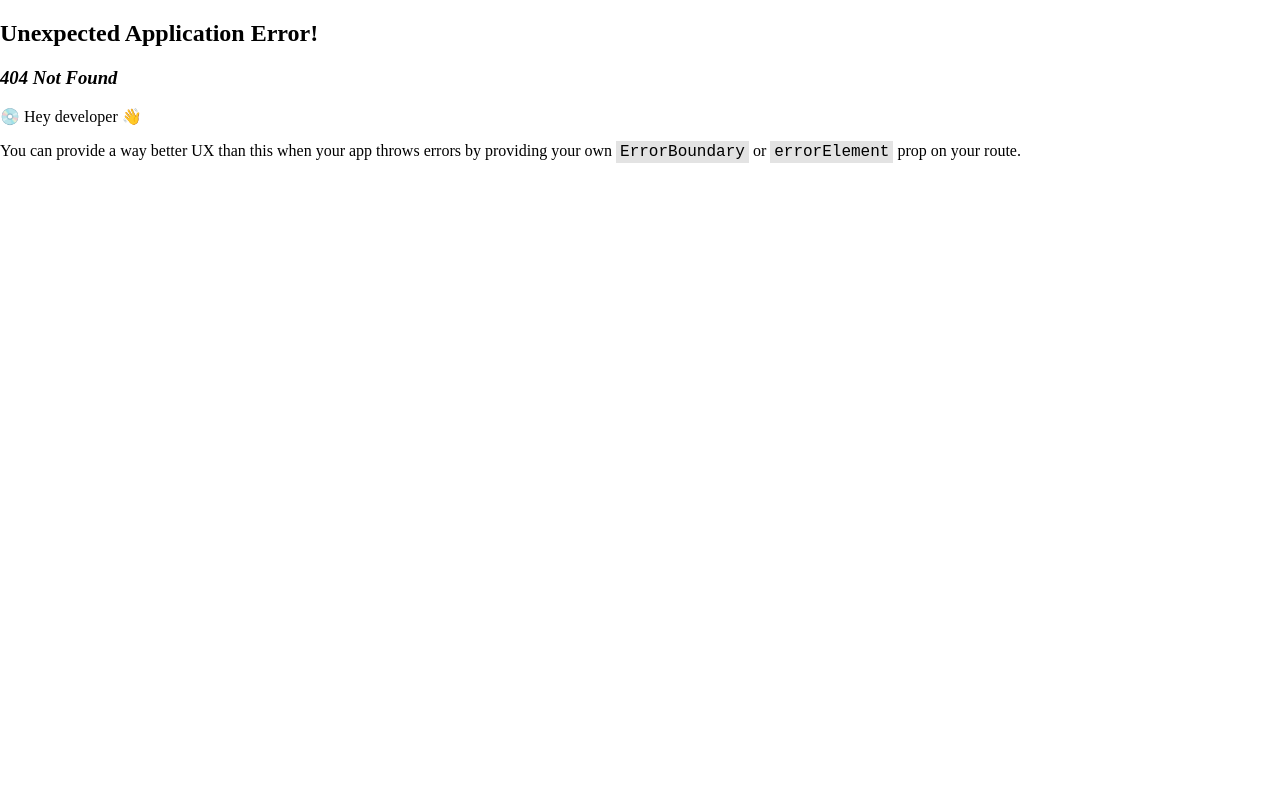
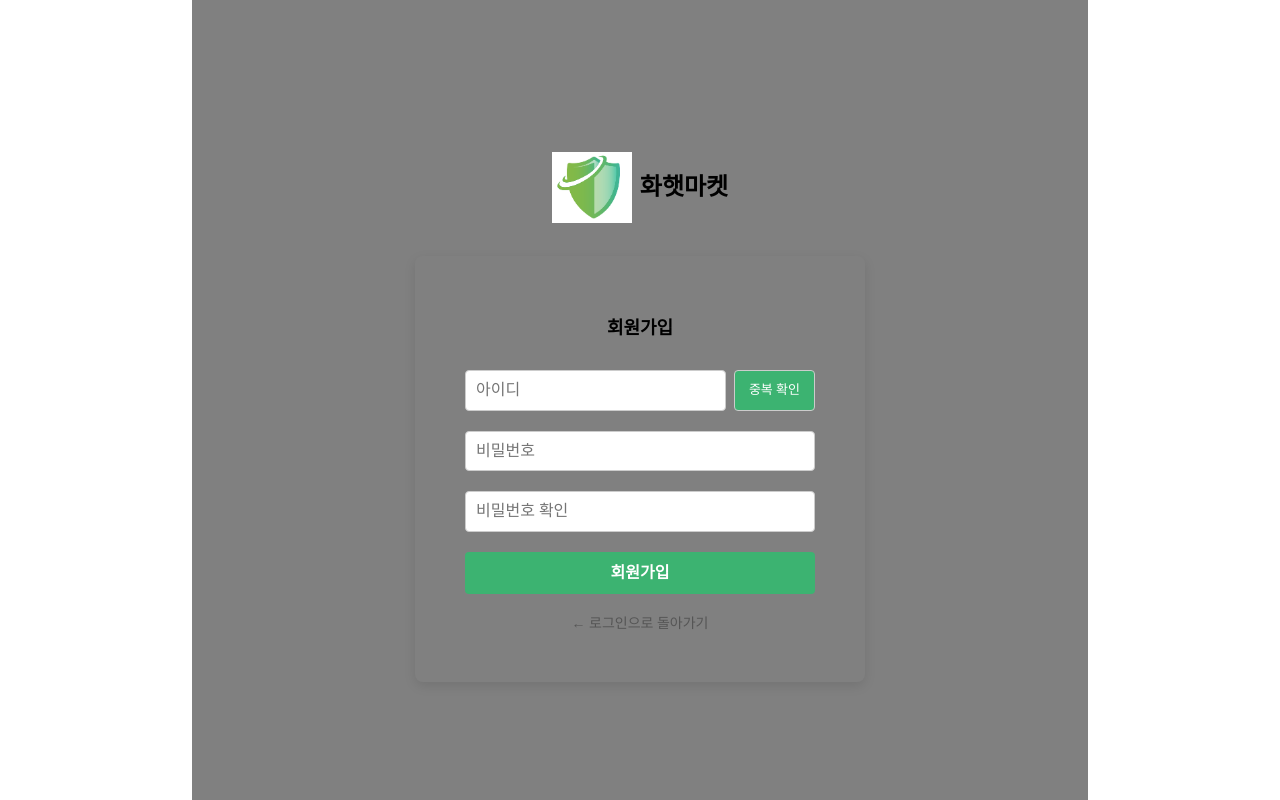
Before and after one commit to tteokbokki-master/WHS_market, a React (Vite) app in the folder client/: page /signup in a window 1280 px wide. Before the commit this address had no page. Built offline with nearby package versions, Linux system fonts and the light colour scheme.

Commit message:
feat: Login/Signup 페이지 구현

```diff
--- a/client/package.json
+++ b/client/package.json
@@ -15,6 +15,7 @@
     "normalize.css": "^8.0.1",
     "react": "^19.0.0",
     "react-dom": "^19.0.0",
+    "react-hook-form": "^7.55.0",
     "react-router-dom": "^6.30.0"
   },
   "devDependencies": {
--- /dev/null
+++ b/client/src/Components/LoginForm/Index.tsx
@@ -0,0 +1,120 @@
+import { useForm } from 'react-hook-form';
+import { Link } from 'react-router-dom';
+import styled from '@emotion/styled';
+
+interface LoginData {
+  username: string;
+  password: string;
+}
+
+export default function LoginForm() {
+  const {
+    register,
+    handleSubmit,
+    formState: { errors },
+  } = useForm<LoginData>();
+
+  const onSubmit = (data: LoginData) => {
+    alert(`로그인 정보: ${JSON.stringify(data)}`);
+  };
+
+  return (
+    <Form onSubmit={handleSubmit(onSubmit)}>
+      <Box>
+        <Text>로그인</Text>
+      </Box>
+      <InputGroup>
+        <Label></Label>
+        <Input placeholder="아이디" type="text" {...register('username', { required: '아이디를 입력해 주세요.' })} />
+        {errors.username && <ErrorText>{errors.username.message}</ErrorText>}
+      </InputGroup>
+
+      <InputGroup>
+        <Label></Label>
+        <Input
+          placeholder="비밀번호"
+          type="password"
+          {...register('password', { required: '비밀번호를 입력해 주세요.' })}
+        />
+        {errors.password && <ErrorText>{errors.password.message}</ErrorText>}
+      </InputGroup>
+
+      <Button type="submit">로그인</Button>
+      <Box>
+        <SignupLink to="/signup">회원가입</SignupLink>
+      </Box>
+    </Form>
+  );
+}
+
+const Form = styled.form`
+  max-width: 350px;
+  margin: 30px auto;
+  display: flex;
+  flex-direction: column;
+  gap: 24px;
+  // background-color: red;
+  padding: 50px;
+  border-radius: 8px;
+  box-shadow: 0 4px 12px rgba(0, 0, 0, 0.1);
+`;
+
+const InputGroup = styled.div`
+  display: flex;
+  flex-direction: column;
+`;
+
+const Label = styled.label`
+  font-size: 14px;
+  margin-bottom: 4px;
+`;
+
+const Input = styled.input`
+  padding: 10px;
+  border: 1px solid #ccc;
+  border-radius: 4px;
+  &:focus {
+    outline: none;
+    border-color: #lightgray;
+  }
+`;
+
+const Button = styled.button`
+  padding: 10px;
+  background-color: #3cb371;
+  color: white;
+  border: none;
+  border-radius: 4px;
+  font-weight: bold;
+  cursor: pointer;
+  transition: background-color 0.3s ease;
+  &:hover {
+    background-color: #66cdaa;
+  }
+`;
+
+const ErrorText = styled.span`
+  color: red;
+  font-size: 12px;
+  margin-top: 4px;
+`;
+
+const Box = styled.div`
+  width: 100%;
+  text-align: center;
+`;
+const SignupLink = styled(Link)`
+  margin-top: 12px;
+  font-size: 14px;
+  color: #555;
+  color: #lightgray;
+  text-decoration: none;
+  &:hover {
+    text-decoration: underline;
+  }
+`;
+
+const Text = styled.h1`
+  font-size: 18px;
+  font-weight: bold;
+`;
--- /dev/null
+++ b/client/src/Components/SignForm.tsx/Index.tsx
@@ -0,0 +1,168 @@
+import { useForm } from 'react-hook-form';
+import { Link } from 'react-router-dom';
+import styled from '@emotion/styled';
+
+interface UserData {
+  username: string;
+  password: string;
+  confirmPassword: string;
+}
+
+export default function SignForm() {
+  const {
+    register,
+    handleSubmit,
+    watch,
+    formState: { errors },
+  } = useForm<UserData>();
+
+  const password = watch('password');
+  const username = watch('username');
+
+  const onSubmit = (data: UserData) => {
+    alert(`가입 정보: ${JSON.stringify(data, null, 2)}`);
+  };
+
+  const checkUsername = () => {
+    if (!username || username.trim() === '') {
+      alert('아이디를 입력해 주세요.');
+      return;
+    }
+    alert(`'${username}' 아이디 중복 검사 요청 `); // 백엔드 완성하면 연결하기
+  };
+
+  return (
+    <Form onSubmit={handleSubmit(onSubmit)}>
+      <Box>
+        <Text>회원가입</Text>
+      </Box>
+      <InputGroup>
+        <Row>
+          <Input placeholder="아이디" {...register('username', { required: '아이디를 입력해 주세요.' })} />
+          <CheckButton type="button" onClick={checkUsername}>
+            중복 확인
+          </CheckButton>
+        </Row>
+        {errors.username && <ErrorText>{errors.username.message}</ErrorText>}
+      </InputGroup>
+
+      <InputGroup>
+        <Input
+          placeholder="비밀번호"
+          type="password"
+          {...register('password', {
+            required: '비밀번호를 입력해 주세요.',
+            pattern: {
+              value: /^(?=.*[!@#$%^&*])[A-Za-z\d!@#$%^&*]{8,}$/,
+              message: '8자 이상, 특수문자를 포함해야 합니다.',
+            },
+          })}
+        />
+        {errors.password && <ErrorText>{errors.password.message}</ErrorText>}
+      </InputGroup>
+
+      <InputGroup>
+        <Input
+          placeholder="비밀번호 확인"
+          type="password"
+          {...register('confirmPassword', {
+            required: '비밀번호를 한 번 더 입력해 주세요.',
+            validate: value => value === password || '비밀번호가 일치하지 않습니다.',
+          })}
+        />
+        {errors.confirmPassword && <ErrorText>{errors.confirmPassword.message}</ErrorText>}
+      </InputGroup>
+
+      <Button type="submit">회원가입</Button>
+
+      <Box>
+        <SignupLink to="/login">← 로그인으로 돌아가기</SignupLink>
+      </Box>
+    </Form>
+  );
+}
+const Form = styled.form`
+  max-width: 350px;
+  margin: 30px auto;
+  display: flex;
+  flex-direction: column;
+  gap: 20px;
+  padding: 50px;
+  border-radius: 8px;
+  box-shadow: 0 4px 12px rgba(0, 0, 0, 0.1);
+`;
+
+const InputGroup = styled.div`
+  display: flex;
+  flex-direction: column;
+`;
+
+const Row = styled.div`
+  display: flex;
+  gap: 8px;
+`;
+
+const Input = styled.input`
+  flex: 1;
+  padding: 10px;
+  border: 1px solid #ccc;
+  border-radius: 4px;
+  &:focus {
+    outline: none;
+  }
+`;
+
+const Button = styled.button`
+  padding: 12px;
+  background-color: #3cb371;
+  color: white;
+  border: none;
+  border-radius: 4px;
+  font-weight: bold;
+  cursor: pointer;
+  transition: background-color 0.3s ease;
+  &:hover {
+    background-color: #2e8b57;
+  }
+`;
+
+const CheckButton = styled.button`
+  padding: 10px 14px;
+  font-size: 13px;
+  background-color: #3cb371;
+  color: white;
+  border: 1px solid #ccc;
+  border-radius: 4px;
+  cursor: pointer;
+  white-space: nowrap;
+  transition: background-color 0.3s ease;
+  &:hover {
+    background-color: #2e8b57;
+  }
+`;
+
+const ErrorText = styled.span`
+  color: red;
+  font-size: 12px;
+  margin-top: 4px;
+`;
+
+const Box = styled.div`
+  width: 100%;
+  text-align: center;
+`;
+
+const SignupLink = styled(Link)`
+  margin-top: 12px;
+  font-size: 14px;
+  color: #555;
+  text-decoration: none;
+  &:hover {
+    text-decoration: underline;
+  }
+`;
+
+const Text = styled.h1`
+  font-size: 18px;
+  font-weight: bold;
+`;
--- a/client/src/layouts/Header.tsx
+++ b/client/src/layouts/Header.tsx
@@ -5,6 +5,7 @@ export default function Header() {
 }
 
 const Container = styled.div`
+  width: 100%;
   height: 100px;
   background-color: lightgray;
 `;
--- a/client/src/layouts/MainLayout.tsx
+++ b/client/src/layouts/MainLayout.tsx
@@ -19,17 +19,16 @@ export default function MainLayout() {
 const Container = styled.div`
   width: 100%;
   height: 100vh;
-  background-color: red;
   display: flex;
   justify-content: center;
-  align-items: center;
 `;
 
 const Inner = styled.div`
   width: 70%;
   max-width: 1200px;
   height: 100%;
-  background-color: gray;
+  background-color: gray; // 배경 체크할 때
   display: flex;
+  justify-content: center;
   flex-direction: column;
 `;
--- /dev/null
+++ b/client/src/pages/LoginPage.tsx
@@ -0,0 +1,38 @@
+import styled from '@emotion/styled';
+import LoginForm from '../Components/LoginForm/Index';
+import Logo from '../../public/logo.png';
+
+export default function LoginPage() {
+  return (
+    <Container>
+      <Header>
+        <LogoImg src={Logo} alt="logo" draggable="false" />
+        <Title>화햇마켓</Title>
+      </Header>
+      <LoginForm />
+    </Container>
+  );
+}
+
+const Container = styled.div`
+  width: 100%;
+  height: 80%;
+`;
+const Header = styled.div`
+  width: 100%;
+  display: flex;
+  justify-content: center;
+  align-items: center;
+  margin-top: 70px;
+  gap: 8px; /* ✅ 이미지와 텍스트 사이 간격 */
+`;
+
+const LogoImg = styled.img`
+  width: 80px;
+  height: auto;
+`;
+
+const Title = styled.p`
+  font-size: 24px;
+  font-weight: bold;
+`;
--- /dev/null
+++ b/client/src/pages/SignPage.tsx
@@ -0,0 +1,38 @@
+import styled from '@emotion/styled';
+import SignForm from '../Components/SignForm.tsx/Index';
+import Logo from '../../public/logo.png';
+
+export default function SignPage() {
+  return (
+    <Container>
+      <Header>
+        <LogoImg src={Logo} alt="logo" draggable="false" />
+        <Title>화햇마켓</Title>
+      </Header>
+      <SignForm />
+    </Container>
+  );
+}
+
+const Container = styled.div`
+  width: 100%;
+  height: 80%;
+`;
+const Header = styled.div`
+  width: 100%;
+  display: flex;
+  justify-content: center;
+  align-items: center;
+  margin-top: 70px;
+  gap: 8px;
+`;
+
+const LogoImg = styled.img`
+  width: 80px;
+  height: auto;
+`;
+
+const Title = styled.p`
+  font-size: 24px;
+  font-weight: bold;
+`;
--- a/client/src/routes/index.tsx
+++ b/client/src/routes/index.tsx
@@ -2,6 +2,7 @@ import { createBrowserRouter, RouterProvider } from 'react-router-dom';
 import MainLayout from '../layouts/MainLayout';
 import App from '../App';
 import LoginPage from '../pages/LoginPage';
+import SignPage from '../pages/SignPage';
 
 const router = createBrowserRouter([
   {
@@ -10,6 +11,7 @@ const router = createBrowserRouter([
     children: [
       { index: true, element: <App /> },
       { path: 'login', element: <LoginPage /> },
+      { path: 'signup', element: <SignPage /> },
     ],
   },
 ]);
```
Also changed, not shown: client/public/logo.png (added), 1 other file (tests, documents, lock files or other folders).
